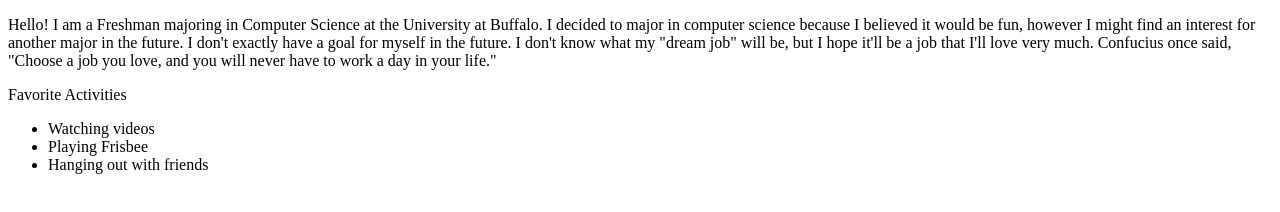
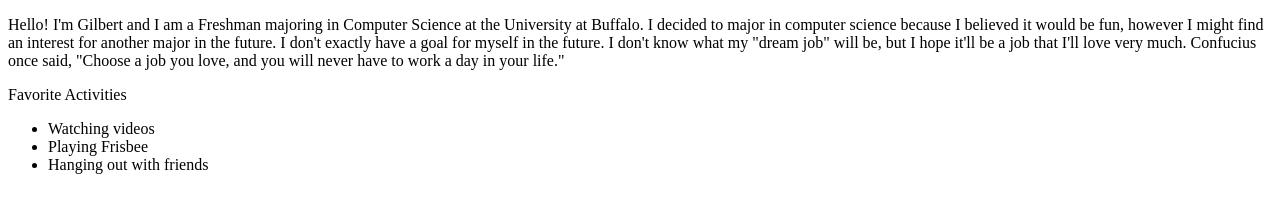
Before and after one commit to gchen299/gchen299.github.io, a plain HTML site: page index.html in a window 1280 px wide. Drawn offline with Linux system fonts and the light colour scheme.

Commit message:
Update index.html

```diff
--- a/index.html
+++ b/index.html
@@ -5,7 +5,7 @@
     <title> Gilbert Chen </title>
   </head>
   <body>
-    <p> Hello! I am a Freshman majoring in Computer Science at the University at
+    <p> Hello! I'm Gilbert and I am a Freshman majoring in Computer Science at the University at
     Buffalo. I decided to major in computer science because I believed it would
     be fun, however I might find an interest for another major in the future. I
     don't exactly have a goal for myself in the future. I don't know what my
```
